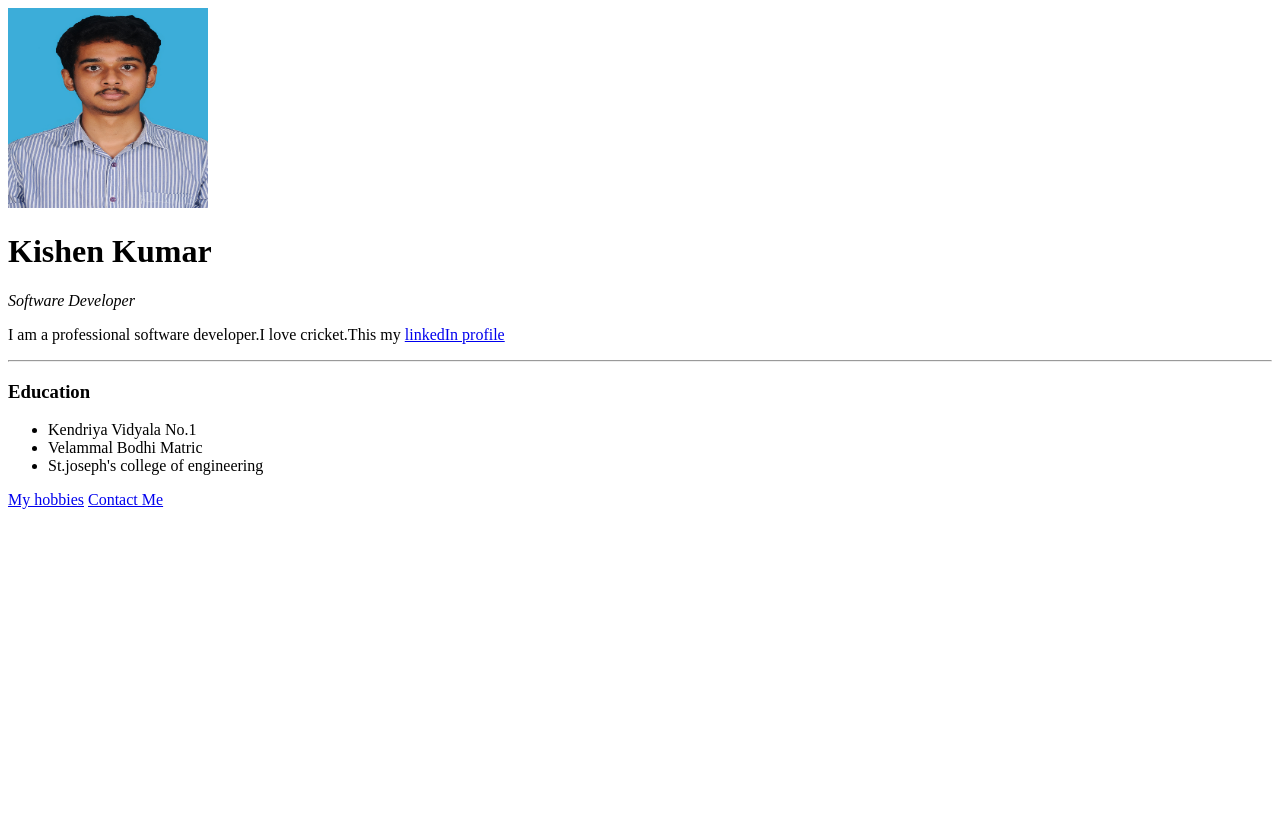
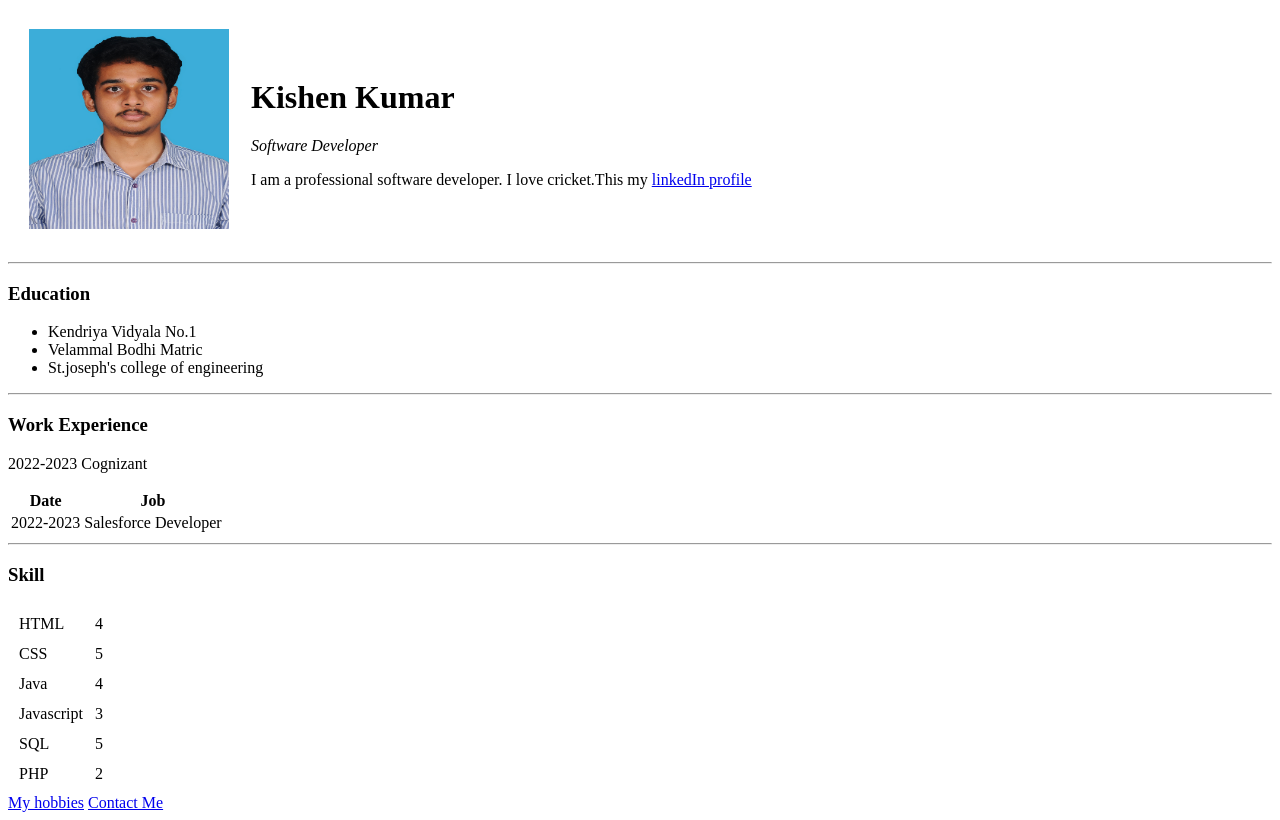
Before and after one commit to Kishen29/Personal-Website, a plain HTML site: page index.html in a window 1280 px wide. Drawn offline with Linux system fonts and the light colour scheme.

Commit message:
Completed section 3

```diff
--- a/index.html
+++ b/index.html
@@ -5,10 +5,17 @@
     <title>Document</title>
 </head>
 <body>
-    <img src="Photo.jpg" alt="Kishen Profile picture" height="200px" width="200px">
-    <h1>Kishen Kumar</h1>
-    <p><em>Software Developer</em></p>
-    <p>I am a professional software developer.I love cricket.This my <a href="https://www.linkedin.com/in/kishenkumarsathyanarayanan/">linkedIn profile</a></p>
+    <table cellspacing="20">
+        <tr>
+            <td><img src="Photo.jpg" alt="Kishen Profile picture" height="200px" width="200px"></td>
+            <td>
+                <h1>Kishen Kumar</h1>
+                <p><em>Software Developer</em></p>
+                <p>I am a professional software developer.
+                I love cricket.This my <a href="https://www.linkedin.com/in/kishenkumarsathyanarayanan/">linkedIn profile</a></p>
+            </td>
+        </tr>
+    </table>
     <hr>
     <h3>Education</h3>
     <ul>
@@ -16,6 +23,47 @@
         <li>Velammal Bodhi Matric</li>
         <li>St.joseph's college of engineering</li>
     </ul>
+    <hr>
+    <h3>Work Experience</h3>
+    <p>2022-2023 Cognizant</p>
+    <table>
+        <thead>
+            <th>Date</th>
+            <th>Job</th>
+        </thead>
+        <tr>
+            <td>2022-2023</td>
+            <td>Salesforce Developer</td>
+        </tr>
+    </table>
+    <hr>
+    <h3>Skill</h3>
+    <table cellspacing="10">
+        <tr>
+            <td>HTML</td>
+            <td>4</td>
+        </tr>
+        <tr>
+            <td>CSS</td>
+            <td>5</td>
+        </tr>
+        <tr>
+            <td>Java</td>
+            <td>4</td>
+        </tr>
+        <tr>
+            <td>Javascript</td>
+            <td>3</td>
+        </tr>
+        <tr>
+            <td>SQL</td>
+            <td>5</td>
+        </tr>
+        <tr>
+            <td>PHP</td>
+            <td>2</td>
+        </tr>
+    </table>
     <a href="hobbies.html">My hobbies</a>
     <a href="contact.html">Contact Me</a>
 </body>
```
Also changed, not shown: contact.html (+9 -0 lines), input.html (added, +20 -0 lines).
